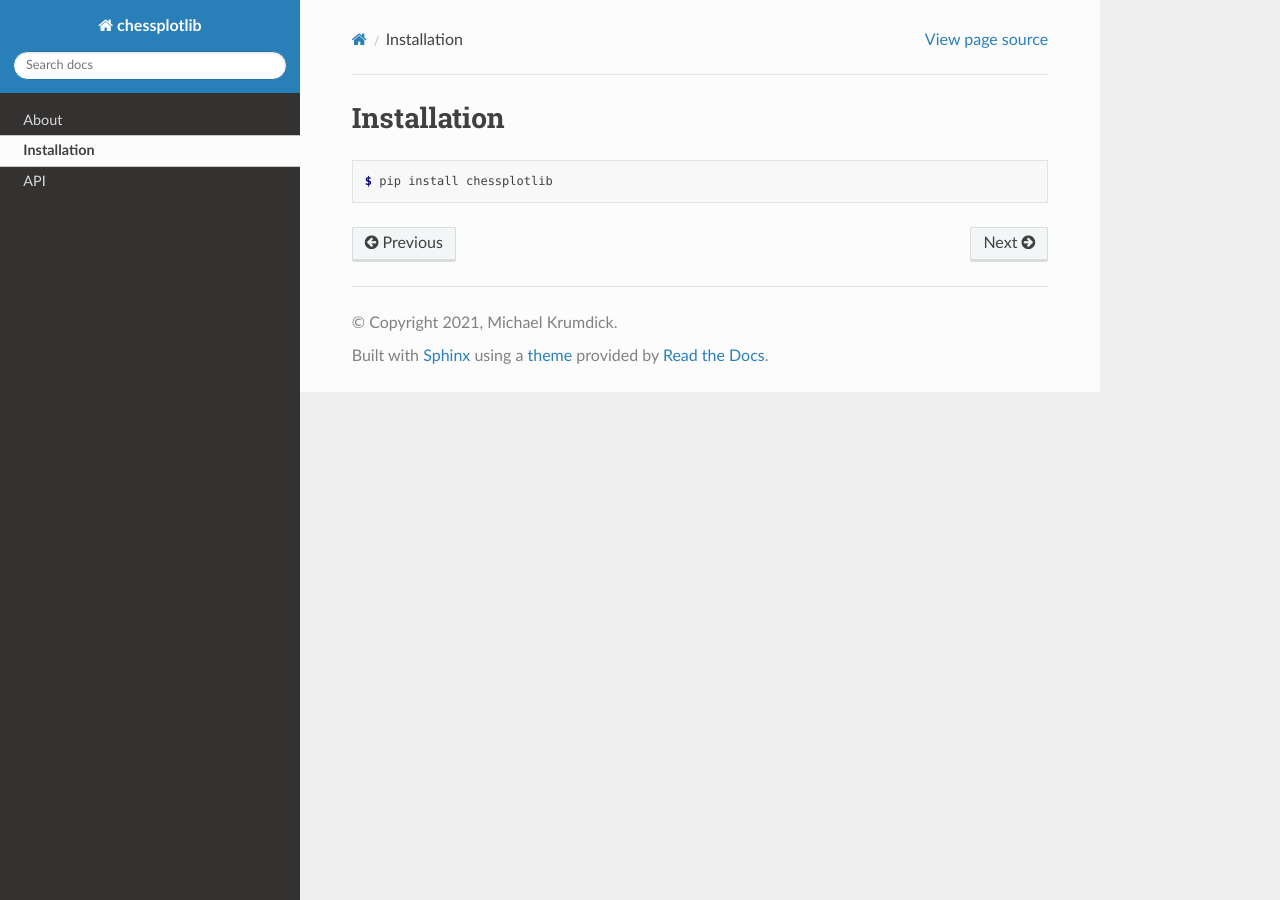
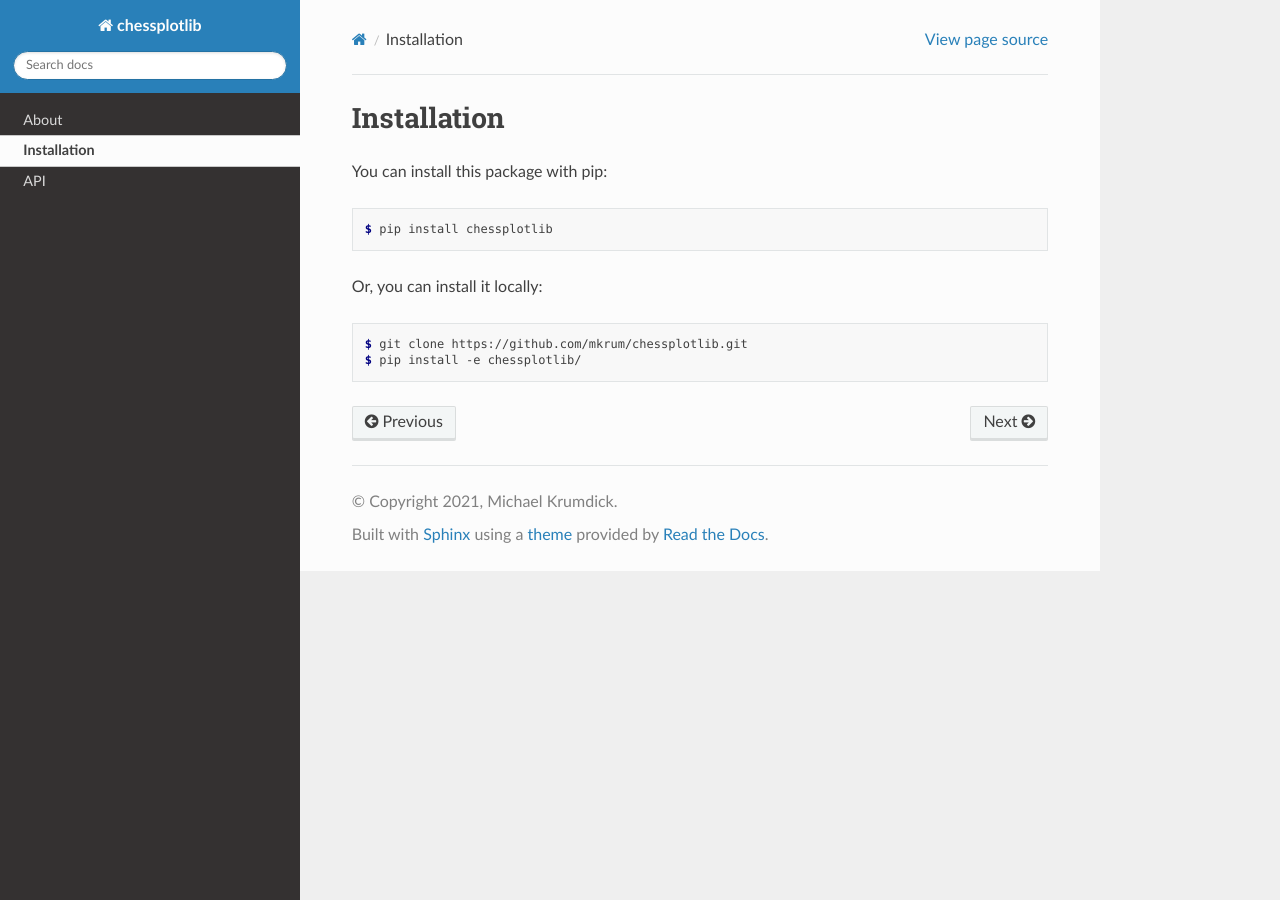
Before and after one commit to mkrum/chessplotlib, a Sphinx documentation site: the page built from docs/source/install.rst, in a window 1280 px wide. Built offline with Sphinx 7.4.7 and the Read the Docs theme 2.0.0, drawn with Linux system fonts in a browser that asks for light colours.

Commit message:
Update Install Instructions

```diff
--- a/docs/source/install.rst
+++ b/docs/source/install.rst
@@ -2,6 +2,15 @@
 Installation
 ==============
 
+You can install this package with pip:
+
 .. code-block:: console
 
    $ pip install chessplotlib
+
+Or, you can install it locally:
+
+.. code-block:: console
+
+   $ git clone https://github.com/mkrum/chessplotlib.git
+   $ pip install -e chessplotlib/
```
